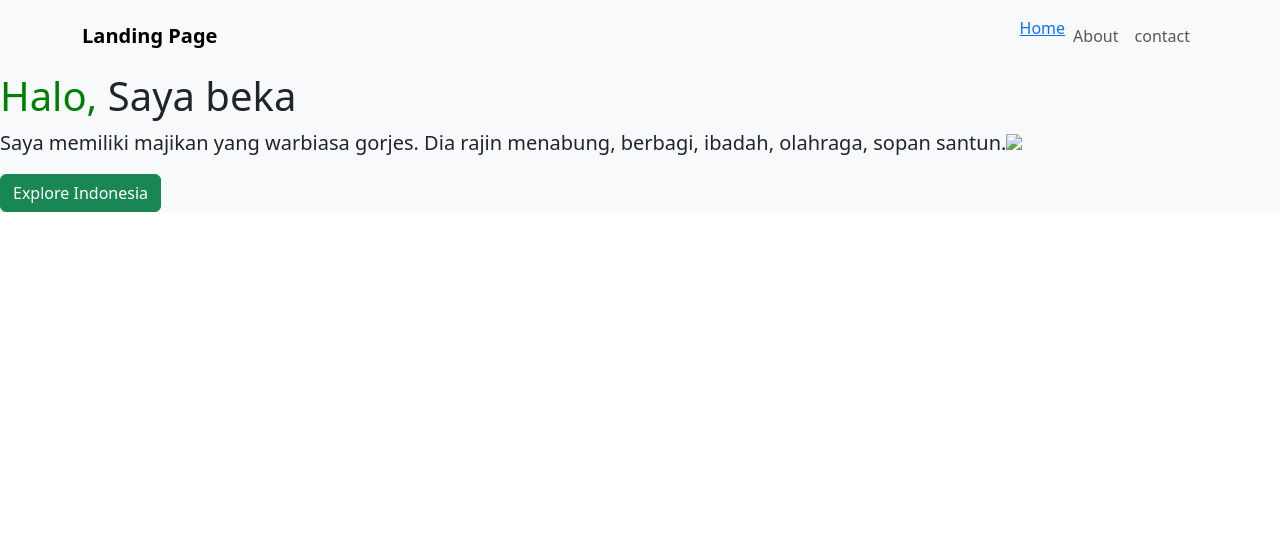
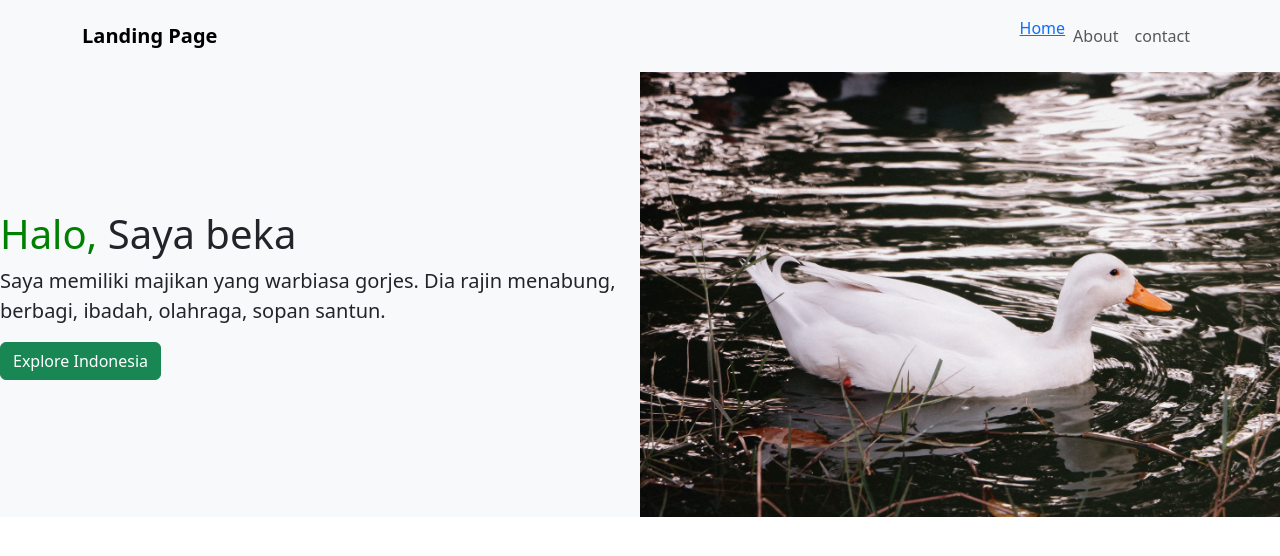
Before and after one commit to alifaalifalunasabitha-spec/Fortofolio-Alifa-Luna-Sabitha, a plain HTML site: page index.html in a window 1280 px wide. Drawn offline with nearby package versions, Linux system fonts and the light colour scheme.

Commit message:
Update index.html

```diff
--- a/index.html
+++ b/index.html
@@ -47,7 +47,11 @@
             </a>
 
           </div>
-          <img class="
+          <img class="img-fluid w-50 d-none d-sm-block" src="pexels-thaisph-29691697.jpg" alt="header">
+        </div>
+      </div>
+    </section>
+    <!-- Penutup Header -->
 
     <script src="https://cdn.jsdelivr.net/npm/@popperjs/core@2.11.8/dist/umd/popper.min.js" integrity="sha384-I7E8VVD/ismYTF4hNIPjVp/Zjvgyol6VFvRkX/vR+Vc4jQkC+hVqc2pM8ODewa9r" crossorigin="anonymous"></script>
     <script src="https://cdn.jsdelivr.net/npm/bootstrap@5.3.8/dist/js/bootstrap.min.js" integrity="sha384-G/EV+4j2dNv+tEPo3++6LCgdCROaejBqfUeNjuKAiuXbjrxilcCdDz6ZAVfHWe1Y" crossorigin="anonymous"></script>
```
